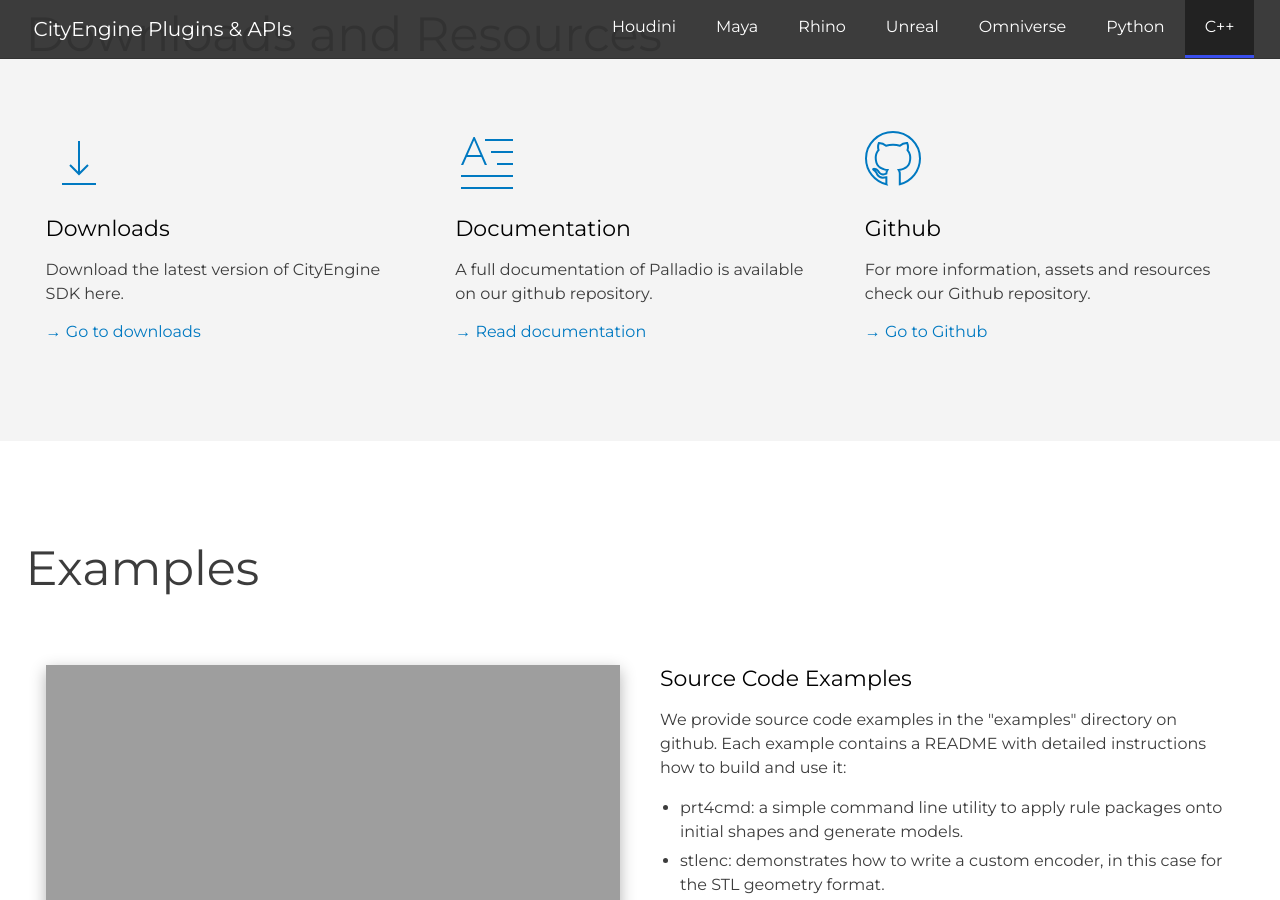
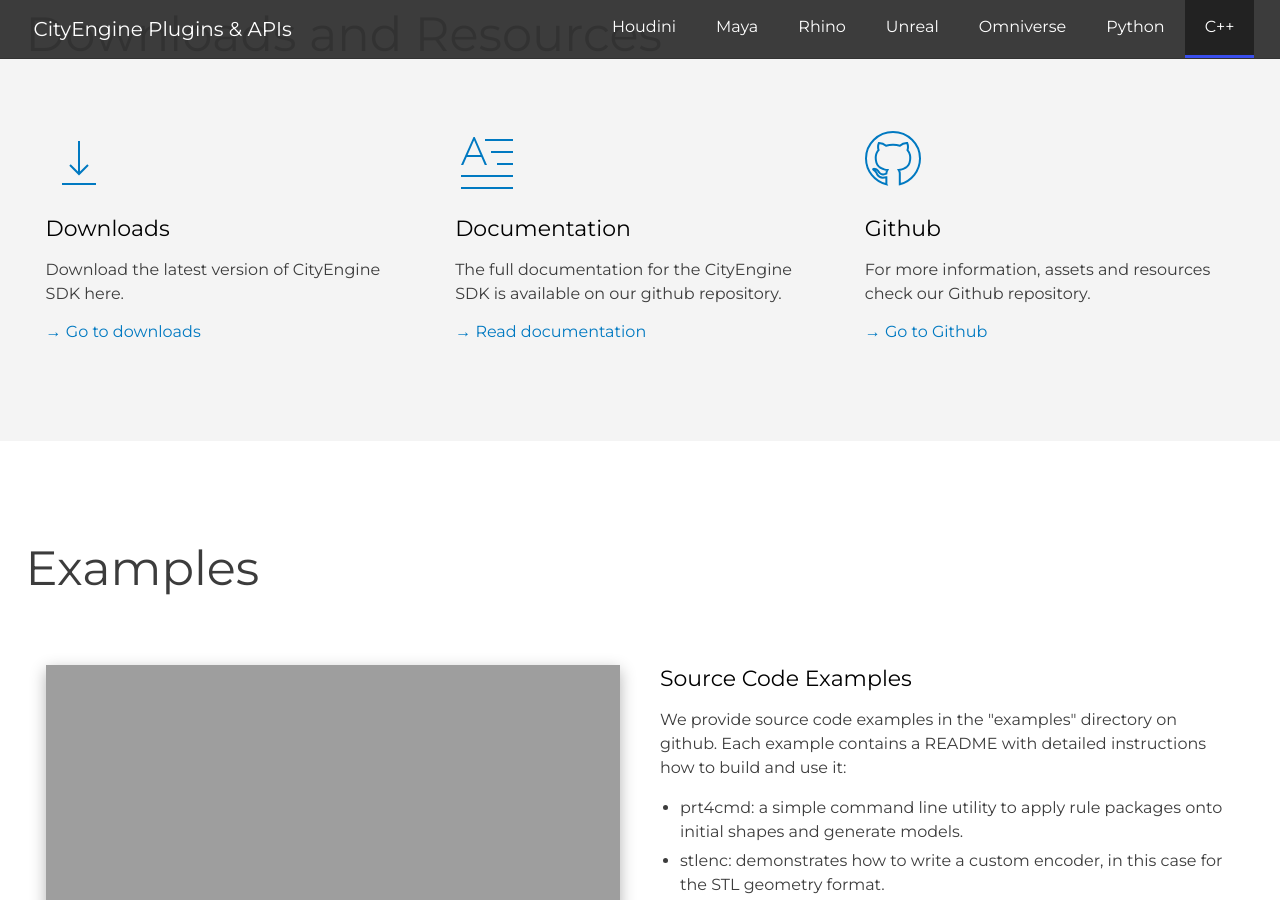
Before and after one commit to Esri/cityengine, a Jekyll site: the page built from _plugins/cityenginesdk.md, in a window 1280 px wide and 900 px high, scrolled down 2418 px. Built offline with Jekyll 4.4.1, drawn with Linux system fonts in a browser that asks for light colours.

Commit message:
Fix copy/paste remnant

```diff
--- a/_plugins/cityenginesdk.md
+++ b/_plugins/cityenginesdk.md
@@ -33,7 +33,7 @@
 ressource-1-link-url: https://github.com/esri/cityengine-sdk/releases
 
 ressource-2-title: Documentation
-ressource-2-text: A full documentation of Palladio is available on our github repository.
+ressource-2-text: The full documentation for the CityEngine SDK is available on our github repository.
 ressource-2-link-text: → Read documentation
 ressource-2-link-url: https://github.com/Esri/cityengine-sdk/blob/main/README.md
 
```
